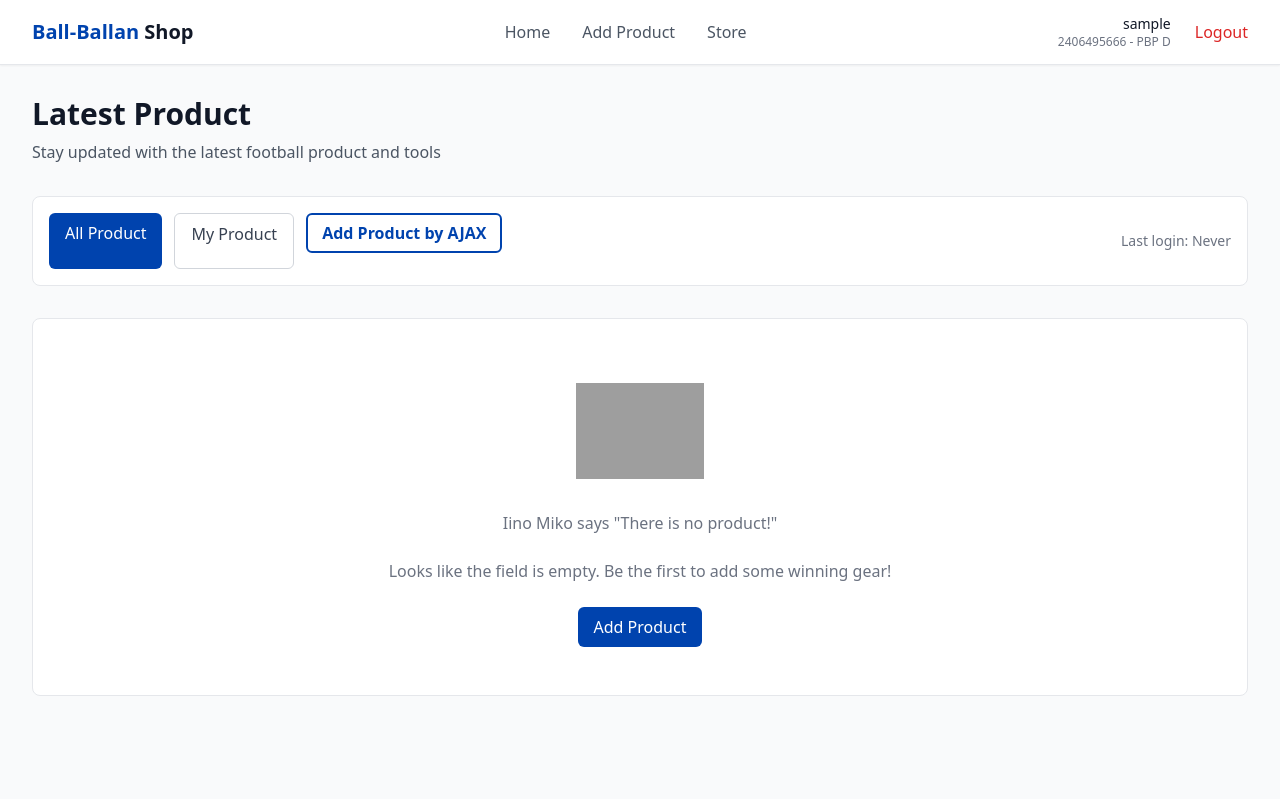
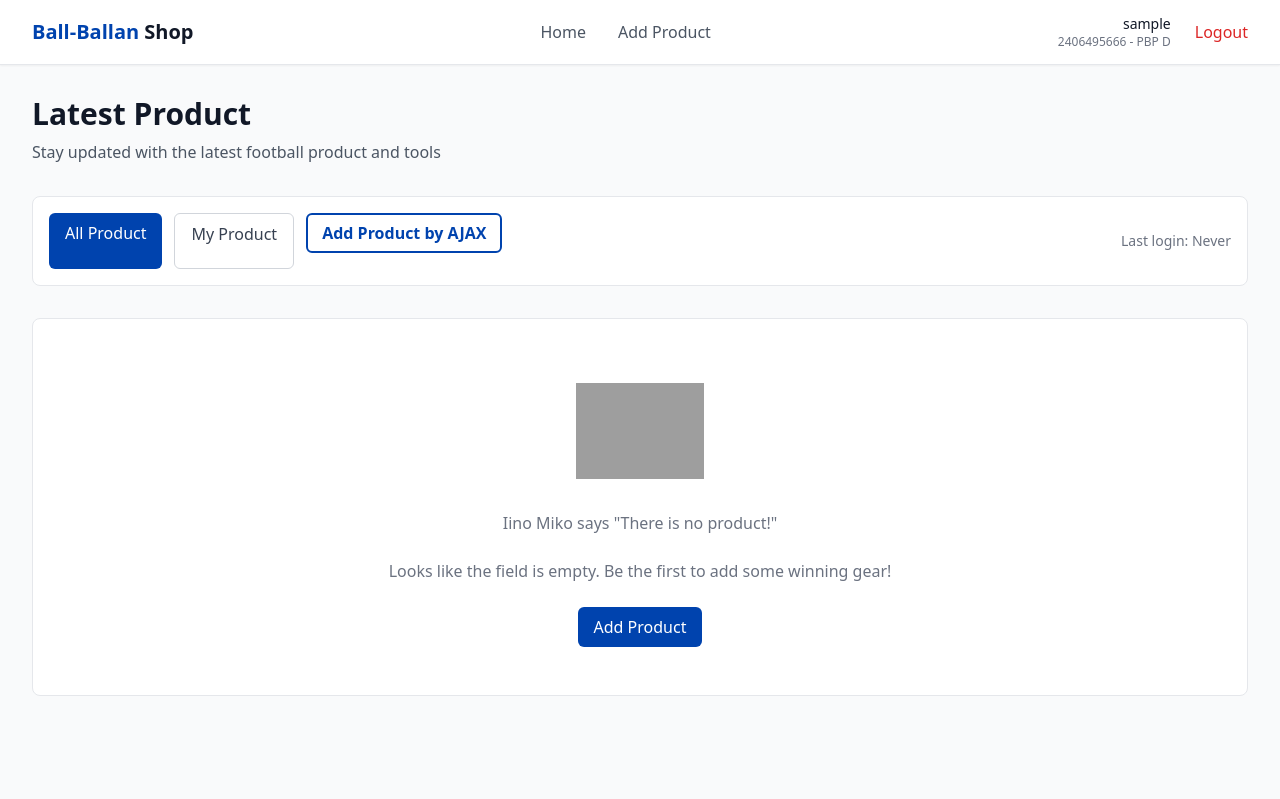
Before and after one commit to rexyadrian/ball-ballan, a Django app: page / in a window 1280 px wide. Shown: the top 799 px of the page. Run offline with Django 5.2, Linux system fonts and the light colour scheme; the visitor is signed in with stand-in values (Sample User, id 1); data that the repository does not hold is empty; some libraries are stand-ins or nearby versions; grey boxes are pictures that could not be loaded.

Commit message:
delete(store): hapus fitur toko

```diff
--- a/main/urls.py
+++ b/main/urls.py
@@ -4,8 +4,6 @@ from main.views import (
     register,
     login_user,
     logout_user,
-    create_store,
-    show_store,
     add_product,
     show_product,
     edit_product,
@@ -24,8 +22,6 @@ urlpatterns = [
     path('register/', register, name='register'),
     path('login/', login_user, name='login'),
     path('logout/', logout_user, name='logout'),
-    path('store/create/', create_store, name='create_store'),
-    path('store/<int:user_id>/', show_store, name='show_store'),
     path('products/xml/', show_xml, name='show_xml'),
     path('products/json/', show_json, name='show_json'),
     path('products/xml/<str:id>/', show_xml_by_id, name='show_xml_by_id'),
--- a/main/views.py
+++ b/main/views.py
@@ -5,12 +5,13 @@ from django.http import HttpResponseRedirect, JsonResponse
 from django.urls import reverse
 from django.contrib.auth.decorators import login_required
 from django.views.decorators.csrf import csrf_exempt
+from django.views.decorators.http import require_POST
 from django.contrib.auth.forms import UserCreationForm, AuthenticationForm
 from django.contrib.auth import authenticate, login, logout
 from django.contrib import messages
 from django.shortcuts import render, redirect, get_object_or_404
-from main.forms import ProductForm, StoreForm
-from main.models import Product, Store
+from main.forms import ProductForm
+from main.models import Product
 
 @login_required(login_url='/login')
 def show_main(request):
@@ -33,6 +34,7 @@ def show_main(request):
 
     return render(request, "main.html", context)
 
+@csrf_exempt
 def register(request):
     form = UserCreationForm()
 
@@ -85,54 +87,19 @@ def logout_user(request):
     response.delete_cookie("last_login")
     return response
 
-def create_store(request):
-    form = StoreForm(request.POST or None, request.FILES or None)
-
-    # cek apakah user sudah punya store
-    if hasattr(request.user, 'store'):
-        return redirect('main:show_store', user_id=request.user.id)
-
-    if form.is_valid() and request.method == "POST":
-        store_entry = form.save(commit=False)
-        store_entry.user = request.user
-        store_entry.save()
-        return redirect('main:show_store', user_id=request.user.id)
-
-    context = {
-        'form': form
-    }
-    return render(request, "create_store.html", context)
-
-def show_store(request, user_id):
-    store = get_object_or_404(Store, user__id=user_id)
-    products = store.products.all()
-
-    context = {
-        'store': store,
-        'products': products
-    }
-    return render(request, "store_detail.html", context)
-
 # Add Product
 def add_product(request):
-    try:
-        store = request.user.store
-    except Store.DoesNotExist:
-        messages.warning(request, "Kamu harus membuat toko terlebih dahulu sebelum menambah produk.")
-        return redirect('main:create_store')
 
     form = ProductForm(request.POST or None)
 
     if form.is_valid() and request.method == "POST":
         product_entry = form.save(commit = False)
         product_entry.user = request.user
-        product_entry.store = store
         product_entry.save()
         return redirect('main:show_main')
 
     context = {
         'form': form,
-        'store': store,
     }
     return render(request, "add_product.html", context)
 
@@ -183,11 +150,6 @@ def show_json(request):
             'brand': product.brand,
             'sold': product.sold,
             'user_id': product.user_id,
-            "store": {
-                "name": product.store.name if product.store else None,
-                "address": product.store.address if product.store else None,
-                "profile": product.store.profile if product.store else None,
-            }
         }
         for product in product_list
     ]
@@ -217,31 +179,15 @@ def show_json_by_id(request, id):
             'brand': product.brand,
             'sold': product.sold,
             'user_id': product.user_id,
-            "store": {
-                "id": product.store.user.id if product.store.user else None,
-                "name": product.store.name if product.store else None,
-                "address": product.store.address if product.store else None,
-                "profile": product.store.profile if product.store else None,
-            }
         }
         return JsonResponse(data)
     except Product.DoesNotExist:
         return JsonResponse({'detail': 'Not found'}, status=404)
 
-from django.http import HttpResponse
-from django.views.decorators.csrf import csrf_exempt
-from django.views.decorators.http import require_POST
-from .models import Product, Store
-
 @csrf_exempt
 @require_POST
 def add_product_ajax(request):
     user = request.user
-
-    try:
-        store = user.store
-    except Store.DoesNotExist:
-        return HttpResponse(b"STORE_NOT_FOUND", status=400)
 
     name = request.POST.get("name")
     price = request.POST.get("price")
@@ -257,7 +203,6 @@ def add_product_ajax(request):
 
     new_product = Product(
         user=user,
-        store=store,
         name=name,
         price=int(price),
         description=description,
--- a/templates/navbar.html
+++ b/templates/navbar.html
@@ -18,24 +18,6 @@
                     class="text-gray-600 hover:text-gray-900 font-medium transition-colors">
                     Add Product
                 </a>
-                {% if user.is_authenticated %}
-                    {% if user.store %}
-                        <a href="{% url 'main:show_store' user.id %}"
-                            class="text-gray-600 hover:text-gray-900 font-medium transition-colors">
-                            Store
-                        </a>
-                    {% else %}
-                        <a href="{% url 'main:create_store' %}"
-                            class="text-gray-600 hover:text-gray-900 font-medium transition-colors">
-                            Store
-                        </a>
-                    {% endif %}
-                {% else %}
-                    <a href="{% url 'login' %}"
-                        class="text-gray-600 hover:text-gray-900 font-medium transition-colors">
-                        Store
-                    </a>
-                {% endif %}
             </div>
 
             <!-- Desktop User Section -->
@@ -84,24 +66,6 @@
                     class="block text-gray-600 hover:text-gray-900 font-medium py-3 transition-colors">
                     Add Product
                 </a>
-                {% if user.is_authenticated %}
-                    {% if user.store %}
-                        <a href="{% url 'main:show_store' user.id %}"
-                            class="block text-gray-600 hover:text-gray-900 font-medium py-3 transition-colors">
-                            Store
-                        </a>
-                    {% else %}
-                        <a href="{% url 'main:create_store' %}"
-                            class="block text-gray-600 hover:text-gray-900 font-medium py-3 transition-colors">
-                            Store
-                        </a>
-                    {% endif %}
-                {% else %}
-                    <a href="{% url 'login' %}"
-                        class="block text-gray-600 hover:text-gray-900 font-medium py-3 transition-colors">
-                        Store
-                    </a>
-                {% endif %}
             </div>
 
             <!-- Mobile User Section -->
```
Also changed, not shown: main/forms.py (+1 -11 lines), main/models.py (+0 -12 lines), main/templates/create_store.html (deleted, +0 -58 lines), main/templates/product_detail.html (+0 -62 lines), main/templates/store_detail.html (deleted, +0 -116 lines), 1 other file.
